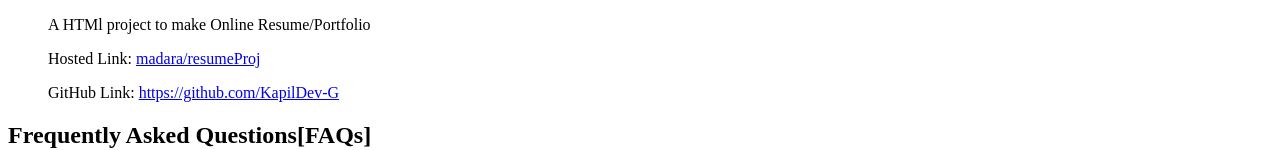
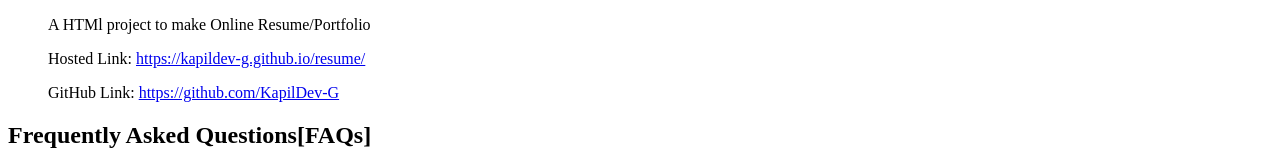
Before and after one commit to KapilDev-G/resume, a plain HTML site: page index.html in a window 1280 px wide. Shown: the part 1255-1405 px from the top of the page. Drawn offline with Linux system fonts and the light colour scheme.

Commit message:
Update index.html

```diff
--- a/index.html
+++ b/index.html
@@ -122,7 +122,7 @@
                     <h3>HTML Resume Project</h3>
                     <p>A HTMl project to make Online Resume/Portfolio</p>
                     <p>Hosted Link: <a target= "_blank" href="PORTFOLIO.com">
-                        madara/resumeProj</a></p>
+                        https://kapildev-g.github.io/resume/</a></p>
                     <p>GitHub Link: <a target= "_blank" href="www.github.com">
                         https://github.com/KapilDev-G</a></p>
                 </li>
```
